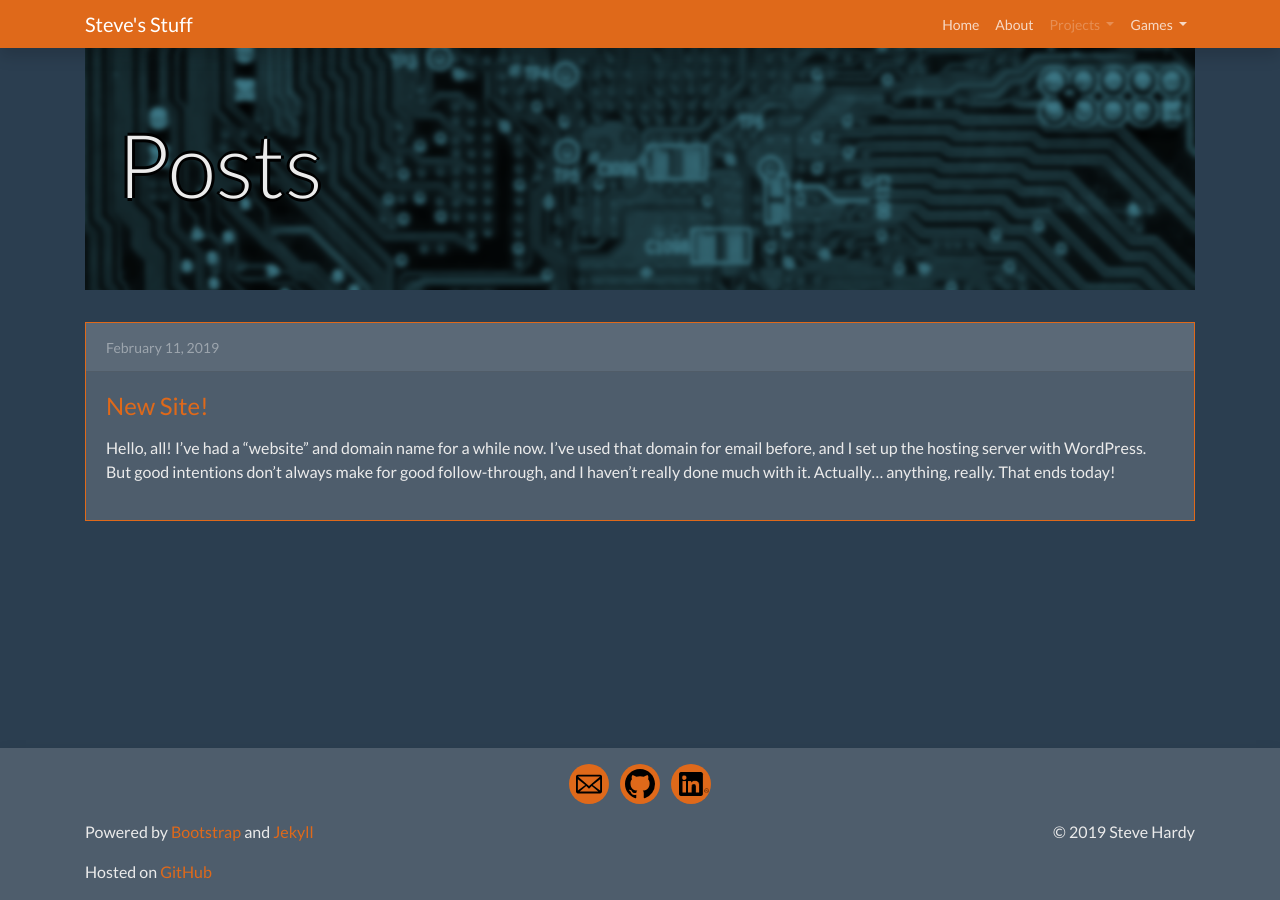
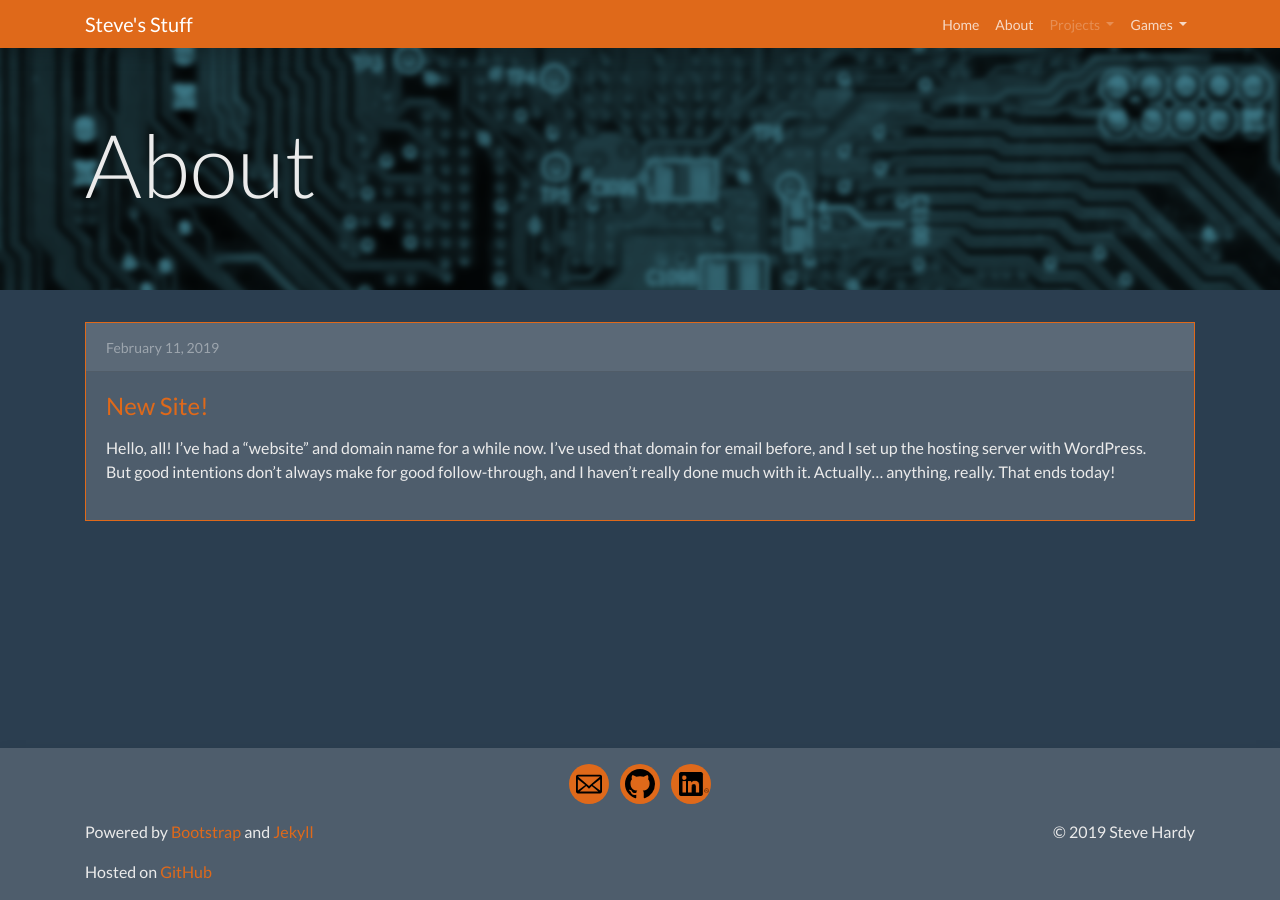
Before and after one commit to stevehardy325/stevehardy325.github.io, a Jekyll site: the page built from index.html, in a window 1280 px wide. Built offline with Jekyll 4.4.1, drawn with Linux system fonts in a browser that asks for light colours; nearby versions of some CDN libraries; a style sheet for code colours, icons or effects is not loaded.

Commit message:
Update default.html

```diff
--- a/_layouts/default.html
+++ b/_layouts/default.html
@@ -16,15 +16,16 @@
   </head>
   <body>
 
-{% include bootstrap_scripts.html %}
+{% include navigation.html %}
 
-{% include navigation.html %}
+<div class="jumbotron justify-content-center" style="background-image: url('/assets/images/code.png'); background-size: cover;">
+  <div class="container flex-contents">
+    <h1 class="display-2 ">About</h1>
+	</div>
+</div>
 
 
 <div class="container flex-contents">
-<div class="jumbotron justify-content-center" style="background-image: url('/assets/images/code.png'); background-size: cover;">
-    <h1 class="display-2 " style="text-shadow: 3px 0 0 #000, 0 -3px 0 #000, 0 3px 0 #000, -3px 0 0 #000;">{{ page.title }}</h1>
-</div>
   <main class="content">
     {{ content }}
   </main>
@@ -32,5 +33,7 @@
 
 {% include sticky_footer.html %}
 
-  </body>
+{% include bootstrap_scripts.html %}
+
+</body>
 </html>
```
